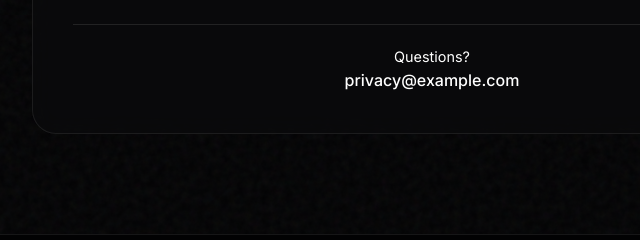
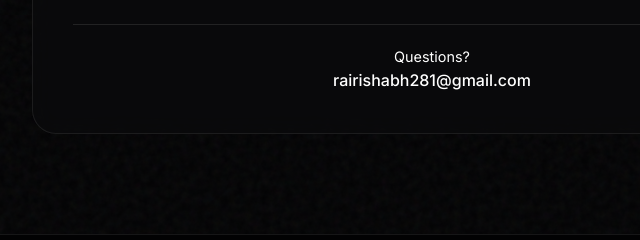
Before and after one commit to RishabhRai280/youtube-playlist-progress-site, a plain HTML site: page privacy.html in a window 1280 px wide. Shown: the part 1265-1505 px from the top of the page, 208-848 px from the left. Drawn offline with Linux system fonts and the light colour scheme.

Commit message:
docs: Update contact email addresses in privacy and support pages.

```diff
--- a/privacy.html
+++ b/privacy.html
@@ -142,8 +142,8 @@
             <div class="contact-section"
                 style="margin-top: 40px; text-align: center; padding-top: 20px; border-top: 1px solid rgba(255,255,255,0.1);">
                 <p style="font-size: 0.9em; color: var(--text-secondary);">Questions?</p>
-                <a href="mailto:privacy@example.com"
-                    style="color: var(--accent-blue); text-decoration: none; font-weight: 500;">privacy@example.com</a>
+                <a href="mailto:rairishabh281@gmail.com"
+                    style="color: var(--accent-blue); text-decoration: none; font-weight: 500;">rairishabh281@gmail.com</a>
             </div>
 
         </div>
```
Also changed, not shown: support.html (+1 -1 lines).
